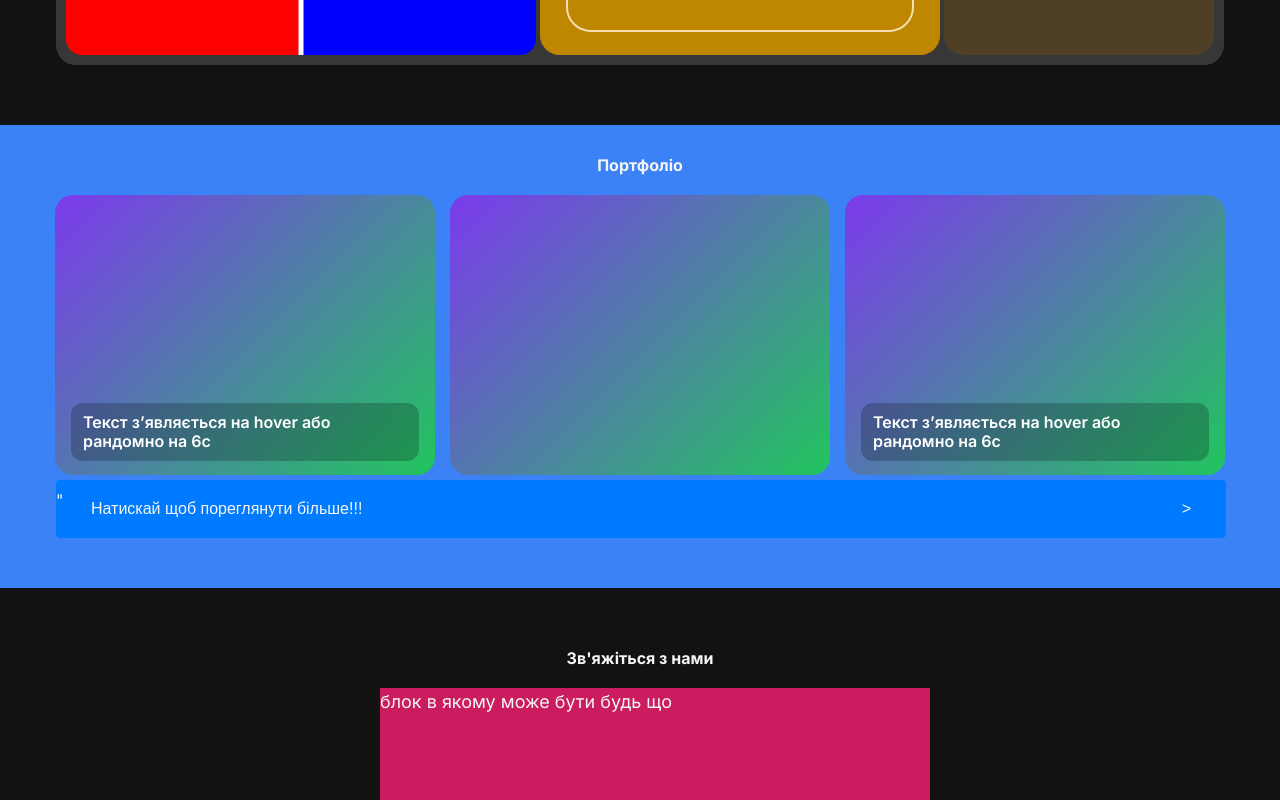
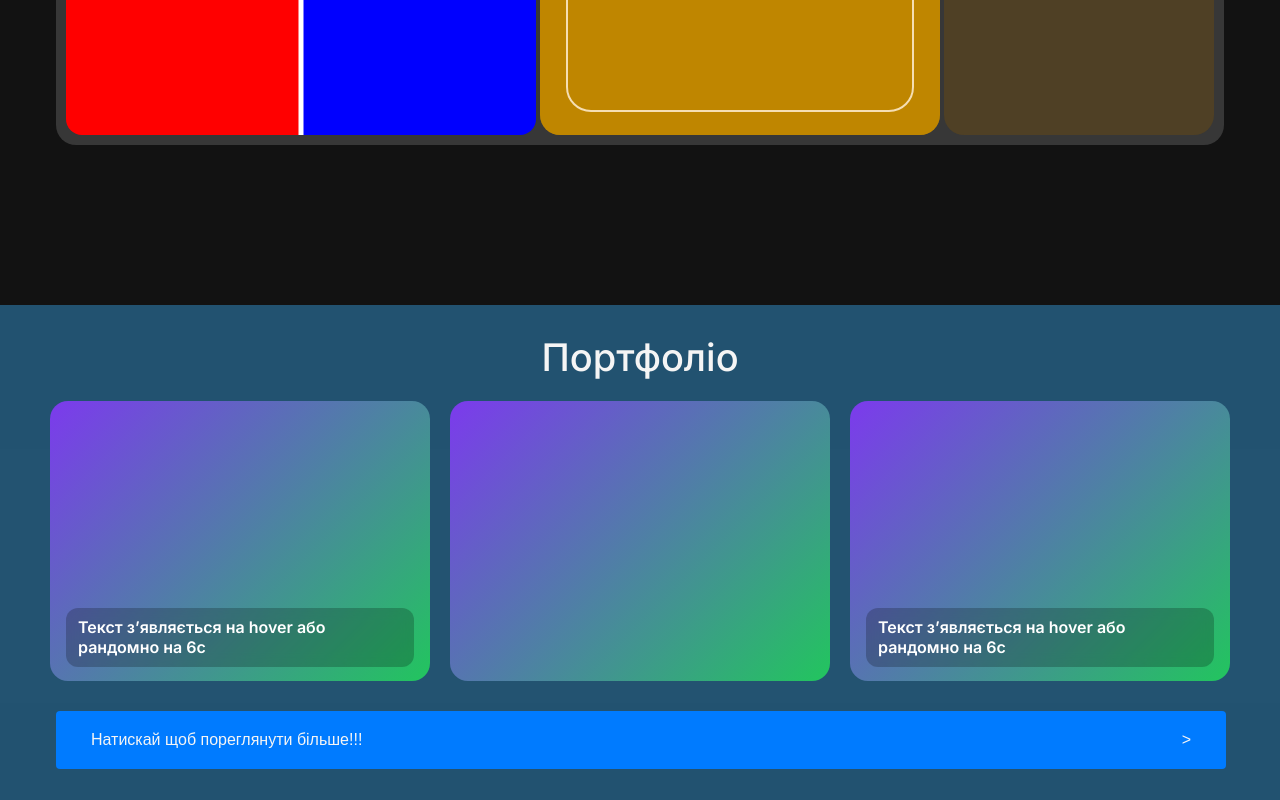
Before and after one commit to sstavh/ddnconstruction-website, a Nuxt app: page / in a window 1280 px wide. Shown: the part 4760-5560 px from the top of the page. Built offline with nearby package versions, Linux system fonts and the light colour scheme.

Commit message:
Portfolio Section final upgrade

```diff
--- a/app/assets/css/root.css
+++ b/app/assets/css/root.css
@@ -11,7 +11,7 @@
     --color-secondary-lavender-light: #F1F3FF;
     --color-secondary-steel: #A0A0A0;
     --color-secondary-grau:#1A1A1A;
-    --color-seconadry-blueBg:#3A7CA5;
+    --color-seconadry-blueBg:#39a3e672;
     --color-secondary-purple-light: #F9F9FF;
 
 
--- a/app/components/base/HiroPages/DetalsInformation.vue
+++ b/app/components/base/HiroPages/DetalsInformation.vue
@@ -2,8 +2,6 @@
 import { computed, onMounted, nextTick } from 'vue'
 import AOS from 'aos'
 import 'aos/dist/aos.css'
-
-console.log('Information good work')
 
 import FotoImgTest from '~/components/ui/informationBlok/FotoImgTest.vue'
 import FotosPortaolio from '~/components/ui/FotosPortaolio.vue'
@@ -26,51 +24,103 @@ type Item = {
   props?: Record<string, any>
   aos?: string
   duration?: number
-  delay?: number
   easing?: string
   anchorPlacement?: string
+
+  // КАСТОМНИЙ ПОРЯДОК появи:
+  // 1 = першим, 2 = другим, ...
+  order: number
 }
 
 const items: Item[] = [
-  { key: 'foto', component: FotoImgTest, aos: 'fade-right', duration: 1400, easing: 'ease-out-cubic' },
+  // 1) foto — має з’явитись 3-м
+  {
+    key: 'foto',
+    component: FotoImgTest,
+    aos: 'fade-right',
+    duration: 1200,
+    easing: 'ease-out-cubic',
+    order: 3
+  },
 
+  // 2) portfolio — має з’явитись 5-м
   {
     key: 'portfolio',
     component: FotosPortaolio,
     props: { class: 'update' },
     aos: 'zoom-in',
-    duration: 10000,
-    delay: 150,
-    easing: 'ease-out-back'
+    duration: 1200,
+    easing: 'ease-out-back',
+    order: 5
   },
 
-  { key: 'btn', component: ButtonInformationTest, aos: 'fade-left', duration: 10600, delay: 250, easing: 'ease-out-cubic' },
+  // 3) btn — має з’явитись 1-м
+  {
+    key: 'btn',
+    component: ButtonInformationTest,
+    aos: 'fade-up',
+    duration: 1200,
+    easing: 'ease-out-cubic',
+    order: 1
+  },
 
+  // 4) beforeAfter — має з’явитись 2-м
   {
     key: 'beforeAfter',
     component: beforeAfter,
     props: { 'left-color': '#ff0000', 'right-color': '#0000ff', class: 'h-56' },
-    aos: 'zoom-out-right',
-    duration: 8500,
-    easing: 'ease-out-cubic'
+    aos: 'flip-left',
+    duration: 1200,
+    easing: 'ease-out-cubic',
+    order: 2
   },
 
-  { key: 'carousel', component: caruseProgektTest, props: { slides }, aos: 'fade-left', duration: 1300, delay: 100 },
+  // 5) carousel — має з’явитись 6-м
+  {
+    key: 'carousel',
+    component: caruseProgektTest,
+    props: { slides },
+    aos: 'fade-left',
+    duration: 1200,
+    easing: 'ease-out-cubic',
+    order: 6
+  },
 
-  { key: 'text', component: TextBlok, aos: 'fade-up', duration: 1900, delay: 200, easing: 'ease-out-cubic' }
+  // 6) text — має з’явитись 4-м
+  {
+    key: 'text',
+    component: TextBlok,
+    aos: 'fade-up',
+    duration: 1200,
+    easing: 'ease-out-cubic',
+    order: 4
+  }
 ]
 
+// крок між появами (чим більше — тим повільніше каскад)
+const STEP = 300
+
+// додаємо delay на основі order
+const itemsWithDelay = computed(() =>
+  items.map((it) => ({
+    ...it,
+    delay: (it.order - 1) * STEP
+  }))
+)
+
+// групи по 3
 const groups = computed(() => {
-  const out: Item[][] = []
-  for (let i = 0; i < items.length; i += 3) out.push(items.slice(i, i + 3))
+  const out: any[][] = []
+  for (let i = 0; i < itemsWithDelay.value.length; i += 3) {
+    out.push(itemsWithDelay.value.slice(i, i + 3))
+  }
   return out
 })
 
 onMounted(async () => {
   AOS.init({
-    once: true, // анімація 1 раз
-    offset: 60, // коли починати
-    duration: 800 // дефолт, якщо не задано на елементі
+    once: true,
+    offset: 60
   })
 
   await nextTick()
@@ -107,14 +157,13 @@ onMounted(async () => {
 
 <style scoped>
 .info-container {
-  margin-bottom: 60px;
-  margin-top: 70px;
+  margin-bottom: 160px;
+  margin-top: 150px;
   border-radius: 20px;
   padding: 10px;
   background-color: rgb(55, 55, 55);
 }
 
-/* твій стиль */
 .update {
   width: 600px;
   height: 350px;
--- a/app/components/base/HiroPages/PortofolioSec.vue
+++ b/app/components/base/HiroPages/PortofolioSec.vue
@@ -8,10 +8,13 @@ import ButtonNextPort from '~/components/ui/ButtonNextPort.vue';
 
             <div class="portfiliosec-container">
                 <div class="portfoliosec-container__box">
-                    <h2 class="portfoliosec-box__logo">Портфоліо</h2>
+                    <h3 class="portfoliosec-box__logo">Портфоліо</h3>
                     <div class="box-galeri">
                         <ul class="box-galeri__list">
-                            <li class="box-galeri__item">
+                            <li class="box-galeri__item"
+                            data-aos="fade-up"
+                            data-aos-duration="1500"
+                            data-aos-delay="0">
                             <FotosPortaolio
                               text="Текст з’являється на hover або рандомно на 6с"
                               :colors="['#ff4d4d', '#7c3aed', '#22c55e']"
@@ -21,9 +24,10 @@ import ButtonNextPort from '~/components/ui/ButtonNextPort.vue';
                               :random-show-seconds="40"
                             />
                             </li>
-                        </ul>
-                        <ul>
-                        <li class="box-galeri__item">
+                            <li class="box-galeri__item"
+                            data-aos="fade-up"
+                            data-aos-duration="1500"
+                              data-aos-delay="400">
                             <FotosPortaolio
                             text="Текст з’являється на hover або рандомно на 6с"
                             :colors="['#ff4d4d', '#7c3aed', '#22c55e']"
@@ -33,9 +37,11 @@ import ButtonNextPort from '~/components/ui/ButtonNextPort.vue';
                             :random-show-seconds="15"
                             />
                             </li>
-                        </ul>
-                        <ul>
-                            <li class="box-galeri__item">
+                            <li class="box-galeri__item"
+                            data-aos="fade-up"
+                            data-aos-duration="1500"
+                            data-aos-delay="800"
+                            >
                             <FotosPortaolio
                             text="Текст з’являється на hover або рандомно на 6с"
                             :colors="['#ff4d4d', '#7c3aed', '#22c55e']"
@@ -47,7 +53,12 @@ import ButtonNextPort from '~/components/ui/ButtonNextPort.vue';
                         </ul>
 
                         <div class="box-galeri__button">
+                            <div data-aos="fade-up"
+                             data-aos-duration="1500"
+                            data-aos-delay="1200">
                                  <ButtonNextPort />
+                            </div>
+
                         </div>
                     </div>
                 </div>
@@ -59,17 +70,23 @@ import ButtonNextPort from '~/components/ui/ButtonNextPort.vue';
 
 <style scoped>
 .portfoliosec-container__box{
- background-color: var(--color-praymeri-blue);
+ background-color: var(--color-seconadry-blueBg);
     padding-top: 30px;
     padding-bottom: 50px;
     margin-bottom: 10px;
 }
 
 
+.box-galeri__list{
+    display: flex;
+    gap: 20px;
+    margin-bottom: 45px;
+}
+
 .portfoliosec-box__logo{
 text-align: center;
 color: var(--color-praymeri-light);
-font-size: var( --font-s-title);
+
 margin-bottom: 20px;
 }
 
--- a/app/components/ui/ButtonNextPort.vue
+++ b/app/components/ui/ButtonNextPort.vue
@@ -4,7 +4,7 @@ console.log("button Good Work");
 </script>
 
 <template>
-    <div class="container">"
+    <div class="container">
         <button class="button-next">
             <div>Натискай щоб пореглянути більше!!!</div>
             <div>></div>
```
Lines whose indentation alone changed are shown as unchanged.
